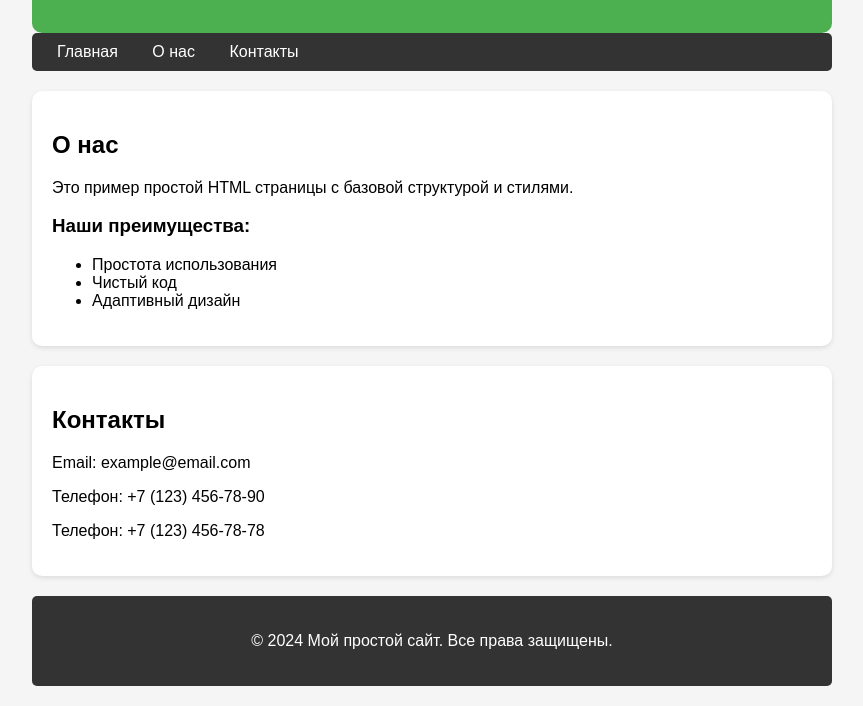
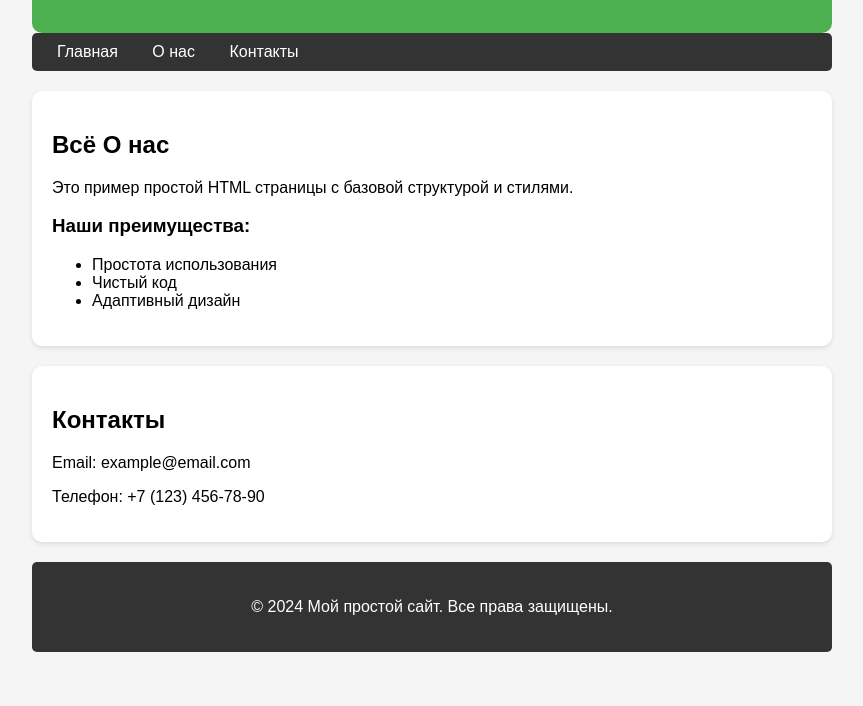
Before and after one commit to mister-den28/special-app, a plain HTML site: page index.html in a window 1280 px wide. Shown: the part 141-847 px from the top of the page, without its empty margins (208-1071 px from the left). After the commit the page ends 813 px from the top, so only its background shows below. Drawn offline with Linux system fonts and the light colour scheme.

Commit message:
catalog-filter

```diff
--- a/index.html
+++ b/index.html
@@ -58,7 +58,7 @@
     </nav>
 
     <section>
-        <h2>О нас</h2>
+        <h2>Всё О нас</h2>
         <p>Это пример простой HTML страницы с базовой структурой и стилями.</p>
 
         <h3>Наши преимущества:</h3>
@@ -73,7 +73,6 @@
         <h2>Контакты</h2>
         <p>Email: example@email.com</p>
         <p>Телефон: +7 (123) 456-78-90</p>
-        <p>Телефон: +7 (123) 456-78-78</p>
     </section>
 
     <footer>
```
